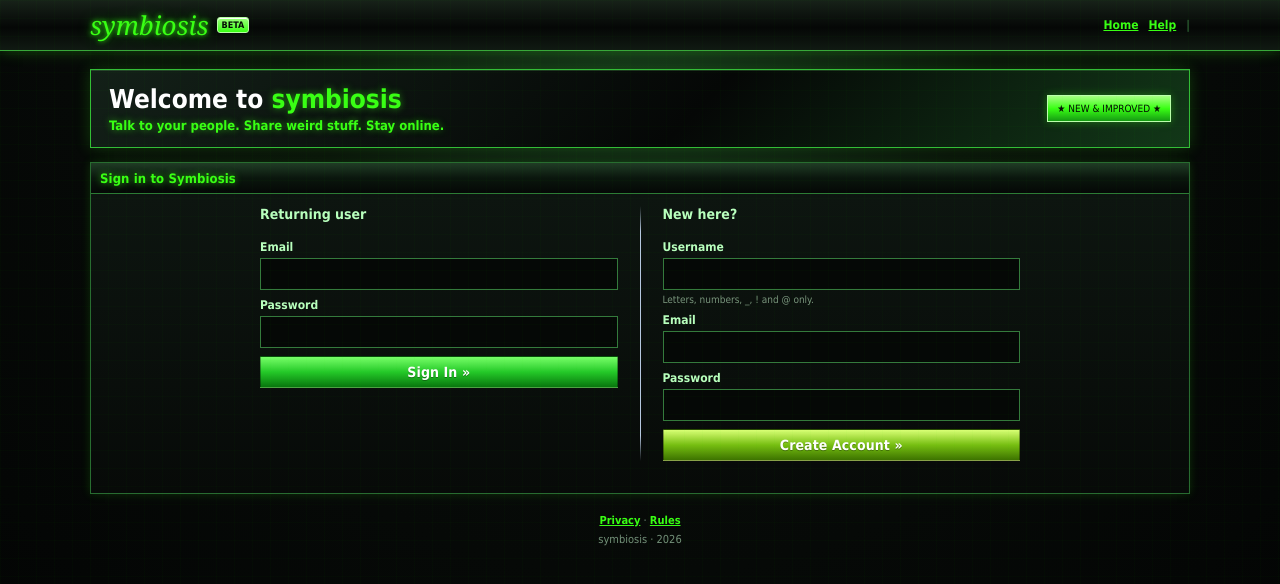
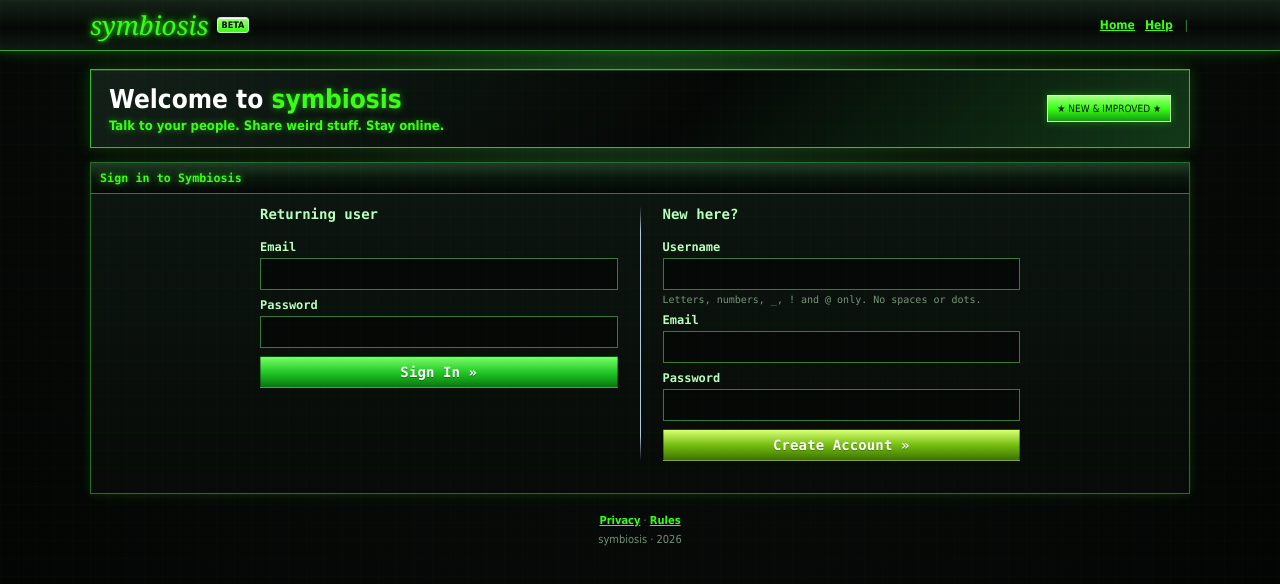
Before and after one commit to nicksymbiosispit/symbiosis, a React (Vite) app: page / in a window 1280 px wide. Shown: the top 584 px of the page. Built offline with nearby package versions, Linux system fonts and the light colour scheme.

Commit message:
Add files via upload

```diff
--- a/src/components/AuthPanel.jsx
+++ b/src/components/AuthPanel.jsx
@@ -12,7 +12,7 @@ export default function AuthPanel({ status, loading, onSignIn, onSignUp }) {
         <button className="glossy-button blue" disabled={loading}>Sign In »</button></form>
       <div className="vertical-rule"/>
       <form onSubmit={(event) => { event.preventDefault(); onSignUp(signup.username, signup.email.trim(), signup.password); }}><h2>New here?</h2>
-        <label>Username<input minLength="2" maxLength="24" pattern="[A-Za-z0-9_!@]+" title="Letters, numbers, _, !, and @ only" required value={signup.username} onChange={(e) => setSignup({...signup,username:e.target.value})}/><small>Letters, numbers, _, ! and @ only.</small></label>
+        <label>Username<input minLength="2" maxLength="24" pattern="[A-Za-z0-9_!@]+" title="Letters, numbers, _, !, and @ only" autoComplete="username" spellCheck="false" required value={signup.username} onChange={(e) => setSignup({...signup,username:e.target.value.replace(/[^A-Za-z0-9_!@]/g,'')})}/><small>Letters, numbers, _, ! and @ only. No spaces or dots.</small></label>
         <label>Email<input type="email" required autoComplete="email" value={signup.email} onChange={(e) => setSignup({...signup,email:e.target.value})}/></label>
         <label>Password<input type="password" minLength="8" required autoComplete="new-password" value={signup.password} onChange={(e) => setSignup({...signup,password:e.target.value})}/></label>
         <button className="glossy-button orange" disabled={loading}>Create Account »</button></form>
--- a/src/styles.css
+++ b/src/styles.css
@@ -339,3 +339,6 @@ body,button,input,textarea,select{font-family:Tahoma,"MS Sans Serif",Arial,sans-
 /* No pale/white seam around the Send button. */
 .composer-row .glossy-button.green{outline:0!important;border:1px solid #16871d!important;box-shadow:inset 0 1px rgba(126,255,110,.28),0 0 9px rgba(57,255,20,.5)!important}.composer-row .glossy-button.green:hover{border-color:#27b731!important;box-shadow:inset 0 1px rgba(160,255,145,.35),0 0 13px rgba(57,255,20,.75)!important}
 .chat-frame-off{border:0!important;box-shadow:none!important;background:#101610}.moderator-toggle{margin-top:9px;padding:9px;border:1px solid #315b37;background:#0b110c}.moderator-toggle label{display:flex;align-items:center;gap:7px;color:#b8e5bc;font-weight:bold}.moderator-toggle input{accent-color:var(--neon)}.moderator-toggle small{display:block;margin:5px 0 0 23px;color:#79917c}.auth-grid label small{color:#78947b;font-size:10px;font-weight:normal}
+
+/* One small step closer to bitmap-era UI text; long-form copy stays Tahoma. */
+.panel-title,.room,.top-actions,.profile-name,.message-head,.composer-tools,.composer-foot,.glossy-button,.tiny-tool,.dm-subtitle,.auth-grid h2,.auth-grid label{font-family:"Lucida Console","Courier New",monospace}.panel-title,.room,.profile-name,.message-head{font-size-adjust:.49}
```
